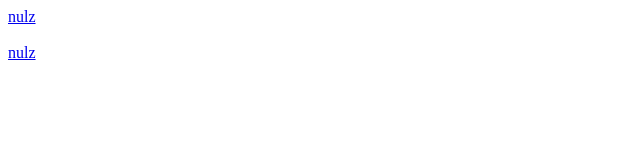
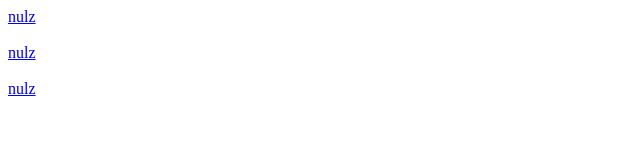
Before and after one commit to Nulz404/deface, a plain HTML site: page index.html in a window 1280 px wide. Shown: the full height of the page, 0-640 px from the left. Drawn offline with Linux system fonts and the light colour scheme.

Commit message:
Update index.html

```diff
--- a/index.html
+++ b/index.html
@@ -16,6 +16,8 @@
 	<a href="asade.mp3" target="_blank">nulz</a>
 	<br><br>
 	<a href="asala.mp3" target="_blank">nulz</a>
+        <br><br>
+	<a href="galaxy.mp3" target="_blank">nulz</a>
 </body>
 
 </html>
```
